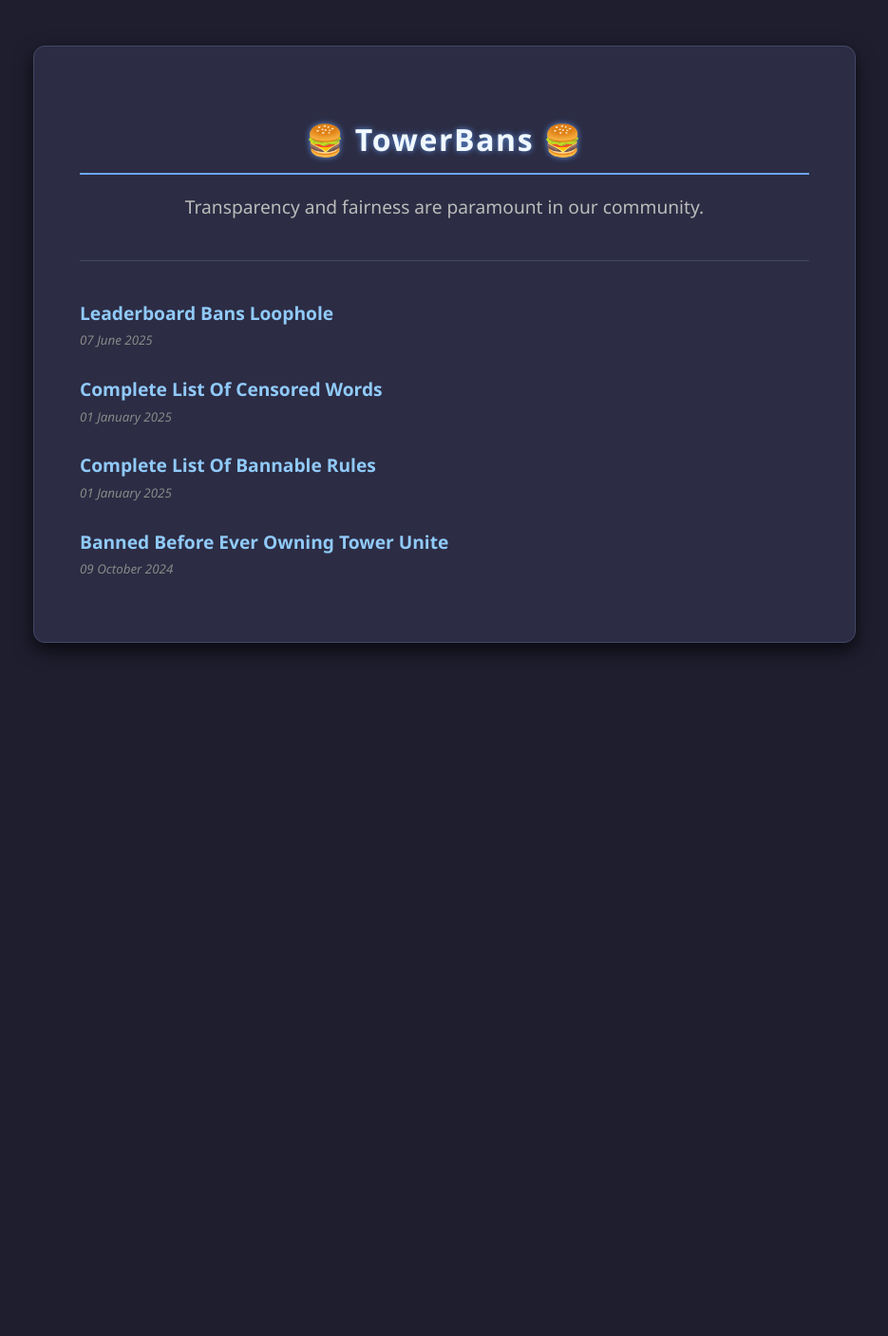
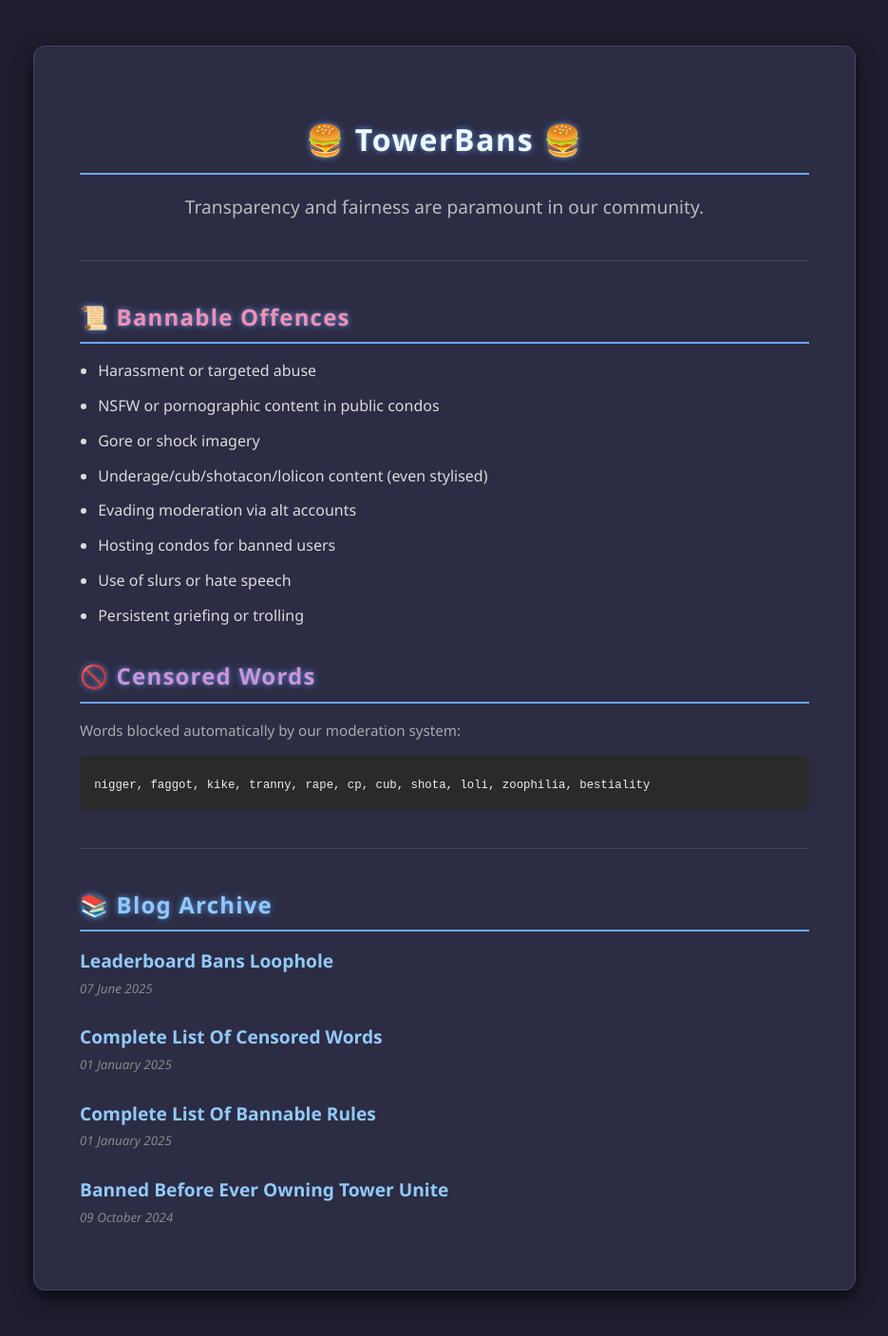
Before and after one commit to dubugc/towerbans, a Jekyll site: the page built from index.md, in a window 1280 px wide. Shown: the whole page at 95% size, without its empty margins (172-1107 px from the left). Built offline with Jekyll 4.4.1, drawn with Linux system fonts in a browser that asks for light colours; before the commit the page ends 900 px from its top, so only the background shows below that.

Commit message:
Update index.md

```diff
--- a/index.md
+++ b/index.md
@@ -14,6 +14,32 @@ title: TowerBans
 
   <hr />
 
+  <div style="margin-top: 2rem;">
+    <h2 style="color: #f48fb1;">📜 Bannable Offences</h2>
+    <ul style="padding-left: 1.2em; line-height: 1.6;">
+      <li>Harassment or targeted abuse</li>
+      <li>NSFW or pornographic content in public condos</li>
+      <li>Gore or shock imagery</li>
+      <li>Underage/cub/shotacon/lolicon content (even stylised)</li>
+      <li>Evading moderation via alt accounts</li>
+      <li>Hosting condos for banned users</li>
+      <li>Use of slurs or hate speech</li>
+      <li>Persistent griefing or trolling</li>
+    </ul>
+  </div>
+
+  <div style="margin-top: 2rem;">
+    <h2 style="color: #ce93d8;">🚫 Censored Words</h2>
+    <p style="font-size: 0.95em; color: #aaa;">Words blocked automatically by our moderation system:</p>
+    <div style="background-color: #2a2a2a; padding: 1em; border-radius: 6px; font-size: 0.95em; color: #eee;">
+      <code>nigger, faggot, kike, tranny, rape, cp, cub, shota, loli, zoophilia, bestiality</code>
+    </div>
+  </div>
+
+  <hr style="margin-top: 2.5rem;" />
+
+  <h2 style="margin-top: 2rem; color: #90caf9;">📚 Blog Archive</h2>
+
   <ul style="list-style: none; padding-left: 0;">
     {% for post in site.posts %}
       <li style="margin-bottom: 1.5em;">
```
